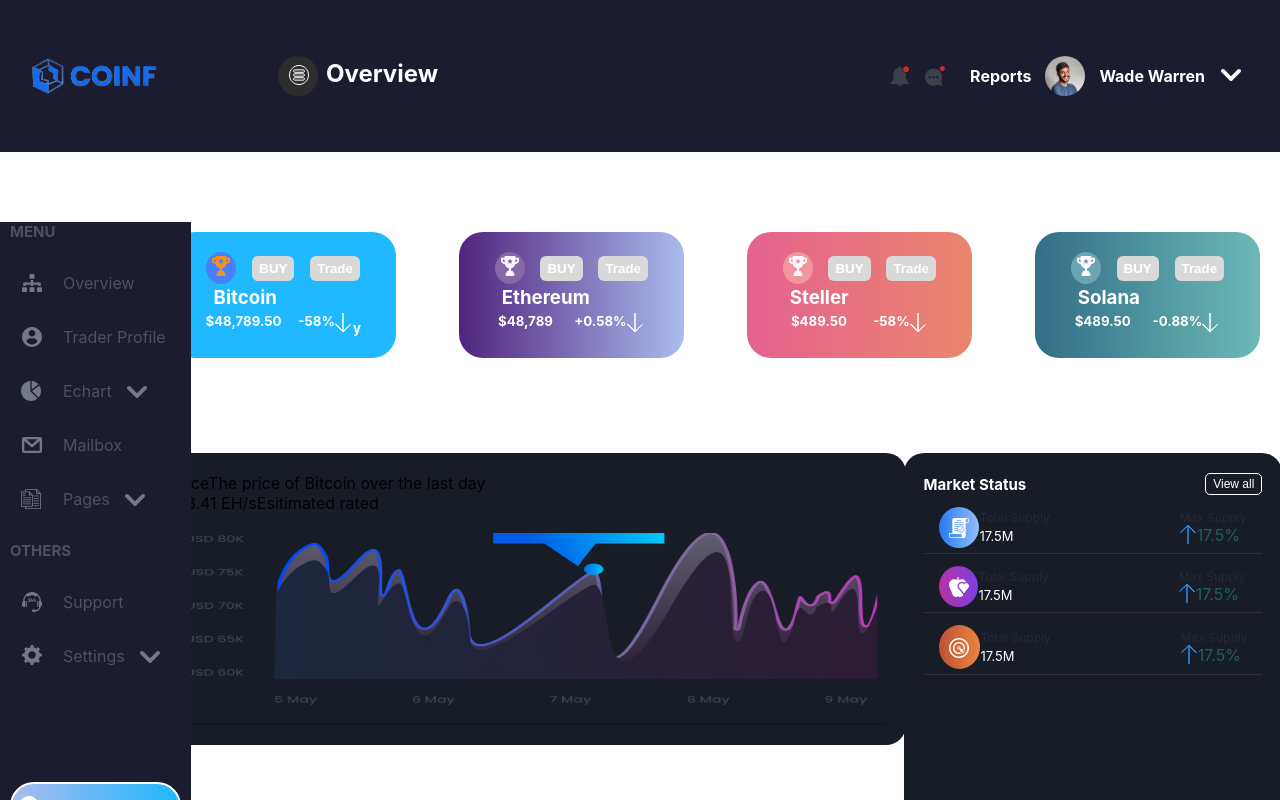
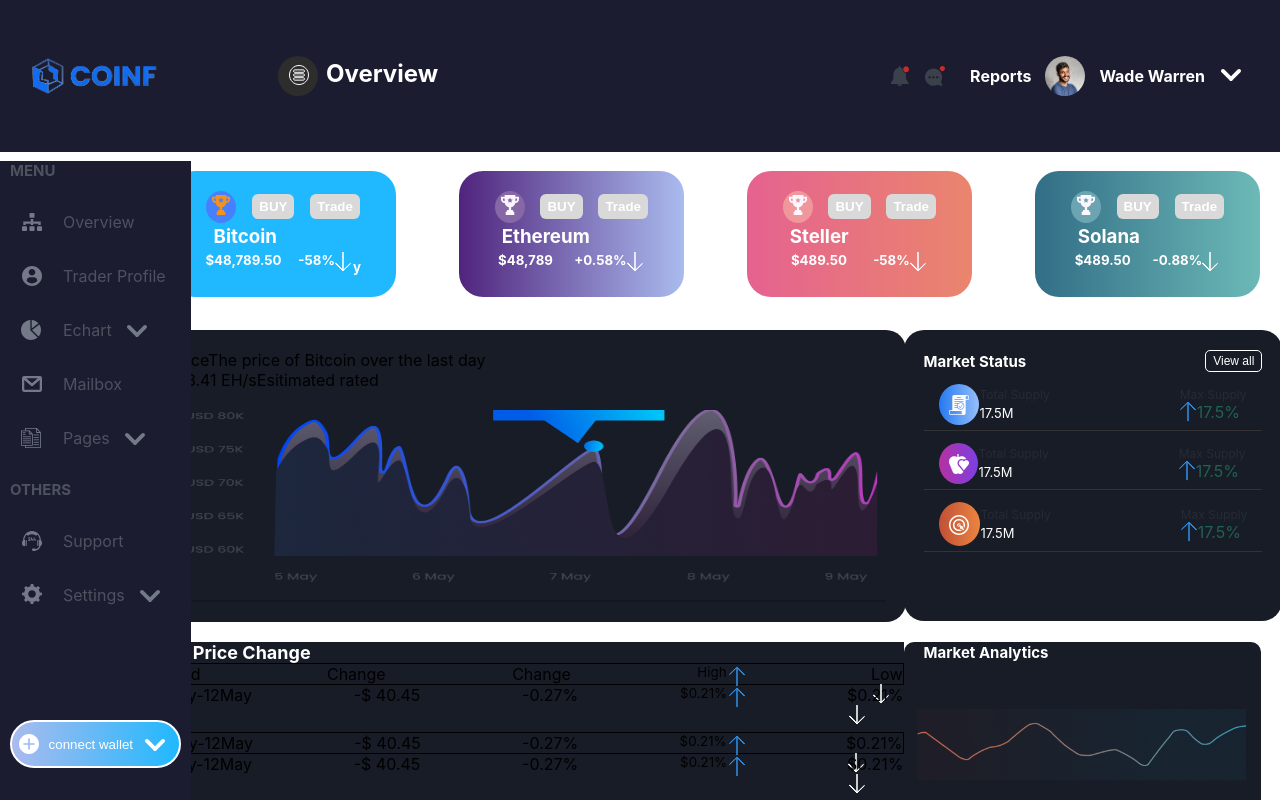
Before and after one commit to Aswathy-G/React-Exam, a React (Create React App) app: page / in a window 1280 px wide. Shown: the top 800 px of the page. Built offline with nearby package versions, Linux system fonts and the light colour scheme.

Commit message:
footer section styled

```diff
--- a/src/components/screens/Demo.js
+++ b/src/components/screens/Demo.js
@@ -181,53 +181,53 @@
               <ChangeContainer>Period</ChangeContainer>
               <ChangeContainer>Change</ChangeContainer>
               <ChangeContainer>Change</ChangeContainer>
-              <ChangeContainer>High</ChangeContainer>
               <ImageArrow>
-                <Arrow />
+                 <ChangeContainer>High</ChangeContainer>
+                 <ArrowMark></ArrowMark>
               </ImageArrow>
+              <ArrowTag>
               <ChangeContainer>Low</ChangeContainer>
-              <ArrowTag>
-                <TagImage />
+              <TagImage></TagImage>
               </ArrowTag>
             </UsContainer>
             <UsContainer1>
               <ChangeContainer1>5 May-12May</ChangeContainer1>
               <ChangeContainer2>-$ 40.45</ChangeContainer2>
               <ChangeContainer3>-0.27%</ChangeContainer3>
-              <ChangeContainer4>$0.21%</ChangeContainer4>
-              <ArrowTab>
-                <ArrowIcon />
-              </ArrowTab>
-              <ChangeContainer5>$0.21%</ChangeContainer5>
-              <Arrow1>
-                <ArrowIcon1 />
-              </Arrow1>
+              <ImageArrow1>
+                 <ChangeContainer4>$0.21%</ChangeContainer4>
+                 <ArrowMark1></ArrowMark1>
+              </ImageArrow1>
+              <ArrowTag>
+                 <ChangeContainer5>$0.21%</ChangeContainer5>
+                 <TagImage></TagImage>
+              </ArrowTag>
             </UsContainer1>
+            <UsContainer3>
+              <ChangeContainer1>5 May-12May</ChangeContainer1>
+              <ChangeContainer2>-$ 40.45</ChangeContainer2>
+              <ChangeContainer3>-0.27%</ChangeContainer3>
+              <ImageArrow1>
+                 <ChangeContainer4>$0.21%</ChangeContainer4>
+                 <ArrowMark1></ArrowMark1>
+              </ImageArrow1>
+              <ArrowTag>
+                  <ChangeContainer5>$0.21%</ChangeContainer5>
+                  <TagImage></TagImage>
+              </ArrowTag>
+            </UsContainer3>
             <UsContainer1>
               <ChangeContainer1>5 May-12May</ChangeContainer1>
               <ChangeContainer2>-$ 40.45</ChangeContainer2>
               <ChangeContainer3>-0.27%</ChangeContainer3>
-              <ChangeContainer4>$0.21%</ChangeContainer4>
-              <ArrowTab>
-                <ArrowIcon />
-              </ArrowTab>
-              <ChangeContainer5>$0.21%</ChangeContainer5>
-              <Arrow1>
-                <ArrowIcon1 />
-              </Arrow1>
-            </UsContainer1>
-            <UsContainer1>
-              <ChangeContainer1>5 May-12May</ChangeContainer1>
-              <ChangeContainer2>-$ 40.45</ChangeContainer2>
-              <ChangeContainer3>-0.27%</ChangeContainer3>
-              <ChangeContainer4>$0.21%</ChangeContainer4>
-              <ArrowTab>
-                <ArrowIcon />
-              </ArrowTab>
-              <ChangeContainer5>$0.21%</ChangeContainer5>
-              <Arrow1>
-                <ArrowIcon1 />
-              </Arrow1>
+              <ImageArrow1>
+                  <ChangeContainer4>$0.21%</ChangeContainer4>
+                  <ArrowMark1></ArrowMark1>
+              </ImageArrow1>
+              <ArrowTag>
+                 <ChangeContainer5>$0.21%</ChangeContainer5>
+                 <TagImage></TagImage>
+              </ArrowTag>
             </UsContainer1>
           </PriceContainer>
         </MainContainer>
@@ -631,16 +631,45 @@
 
 
 
-const MainContainer = styled.div``;
-const Caption = styled.div``;
+const MainContainer = styled.div`
+  background-color: #171c26;
+`;
+const Caption = styled.div`
+  font-size: 18px;
+  font-weight: bold;
+  color: #fff;
+
+`;
 const PriceContainer = styled.div``;
-const UsContainer = styled.div``;
+const UsContainer = styled.div`
+   display: flex;
+   justify-content: space-between;
+   border:1px solid #000;
+   height:20px;
+`;
+const ArrowMark = styled.small`
+  background: url(${image});
+  display: inline-block;
+  width: 18px;
+  height: 25px;
+  background-position: -472px -19px;
+`;
 const ChangeContainer = styled.div``;
-const ImageArrow = styled.small``;
+const ImageArrow = styled.small`
+   display: flex;
+   justify-content: space-around;
+`;
 const ArrowTab = styled.small``;
 const ArrowTag = styled.div``;
-const TagImage = styled.div``;
-const UsContainer1 = styled.div``;
+const TagImage = styled(ArrowMark)`
+    width: 18px;
+  height: 23px;
+  background-position: -472px -115px;
+`;
+const UsContainer1 = styled.div`
+    display: flex;
+   justify-content: space-between;
+`;
 const ChangeContainer1 = styled.div``;
 const ChangeContainer2 = styled.div``;
 const ChangeContainer3 = styled.div``;
@@ -649,6 +678,21 @@
 const ChangeContainer5 = styled.div``;
 const Arrow1 = styled.div``;
 const ArrowIcon1 = styled.div``;
+const ImageArrow1 = styled.small`
+     display: flex;
+   justify-content: space-around;
+`;
+const ArrowMark1 = styled(ArrowMark)`
+ width: 18px;
+  height: 25px;
+  background-position: -472px -19px;
+`;
+const UsContainer3 = styled.div`
+  display: flex;
+   justify-content: space-between;
+   border:1px solid #000;
+   height:20px;
+`;
 
 
 export default Demo;
```
